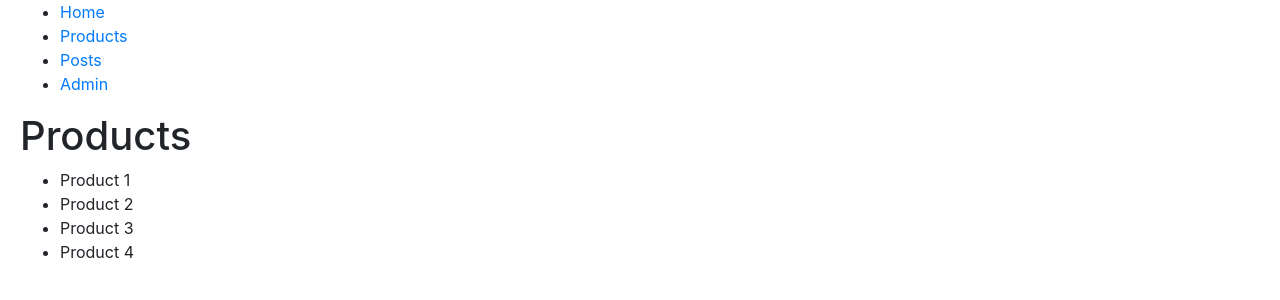
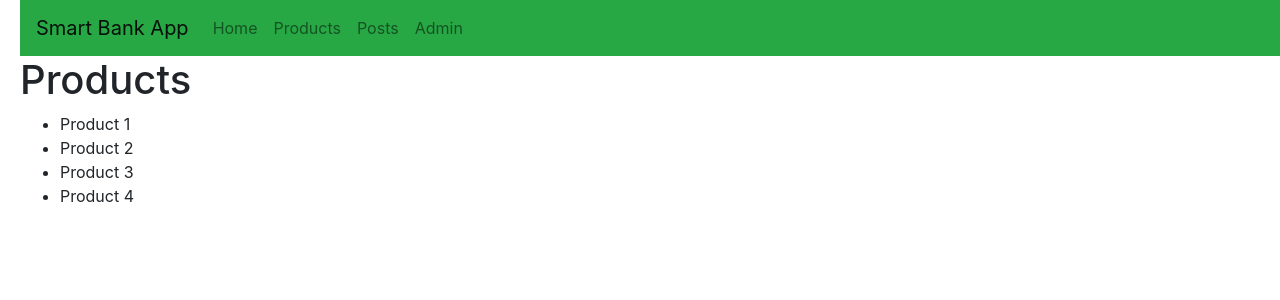
Before and after one commit to codewithz/scb-cep-react-playground, a React (Create React App) app: page /products/1 in a window 1280 px wide. Shown: the top 300 px of the page. Built offline with nearby package versions, Linux system fonts and the light colour scheme.

Commit message:
Routing: Implemented Link

```diff
--- a/src/components/Navbar.jsx
+++ b/src/components/Navbar.jsx
@@ -1,20 +1,29 @@
 import React from 'react'
+import { Link } from 'react-router-dom'
 
 export default function Navbar() {
     return (
-        <ul>
-            <li>
-                <a href="/">Home</a>
-            </li>
-            <li>
-                <a href="/products">Products</a>
-            </li>
-            <li>
-                <a href="/posts/2022/02">Posts</a>
-            </li>
-            <li>
-                <a href="/admin">Admin</a>
-            </li>
-        </ul>
+
+        <nav className="navbar navbar-expand-lg navbar-light bg-success">
+            <Link className="navbar-brand" to="/">Smart Bank App</Link>
+            <button class="navbar-toggler" type="button" data-toggle="collapse" data-target="#navbarNavAltMarkup" aria-controls="navbarNavAltMarkup" aria-expanded="false" aria-label="Toggle navigation">
+                <span class="navbar-toggler-icon"></span>
+            </button>
+            <div class="collapse navbar-collapse" id="navbarNavAltMarkup">
+                <div class="navbar-nav">
+
+                    <Link className="nav-item nav-link" to="/">Home</Link>
+                    <Link className="nav-item nav-link" to="/products">Products</Link>
+                    <Link className="nav-item nav-link" to="/posts/2022/02">Posts</Link>
+                    <Link className="nav-item nav-link" to="/admin">Admin</Link>
+
+                </div>
+            </div>
+        </nav>
+
+
+
+
+
     )
 }
```
